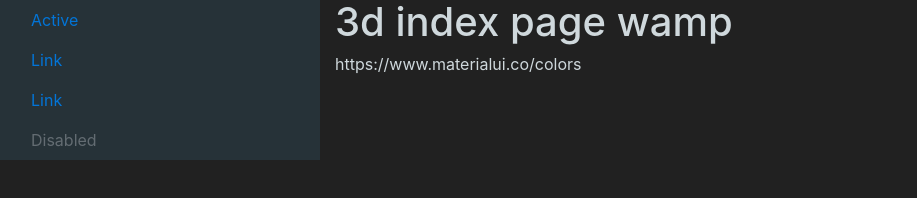
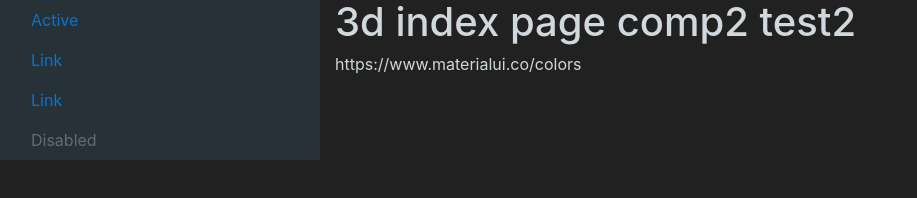
Before and after one commit to deezinerUK/3d, a plain HTML site: page index.html in a window 1280 px wide. Shown: the whole page, without its empty margins (0-917 px from the left). Drawn offline with nearby package versions, Linux system fonts and the light colour scheme.

Commit message:
Signed-off-by: Barry Tucker <brrytucker@yahoo.co.uk>

```diff
--- a/index.html
+++ b/index.html
@@ -21,7 +21,7 @@
             </div>
 
             <div class="col-sm-9">
-             <h1 style="color: #CFD8DC">3d index page wamp</h1>
+             <h1 style="color: #CFD8DC">3d index page comp2 test2</h1>
                 <p style="color: #CFD8DC">https://www.materialui.co/colors</p>
 
             </div>
```
